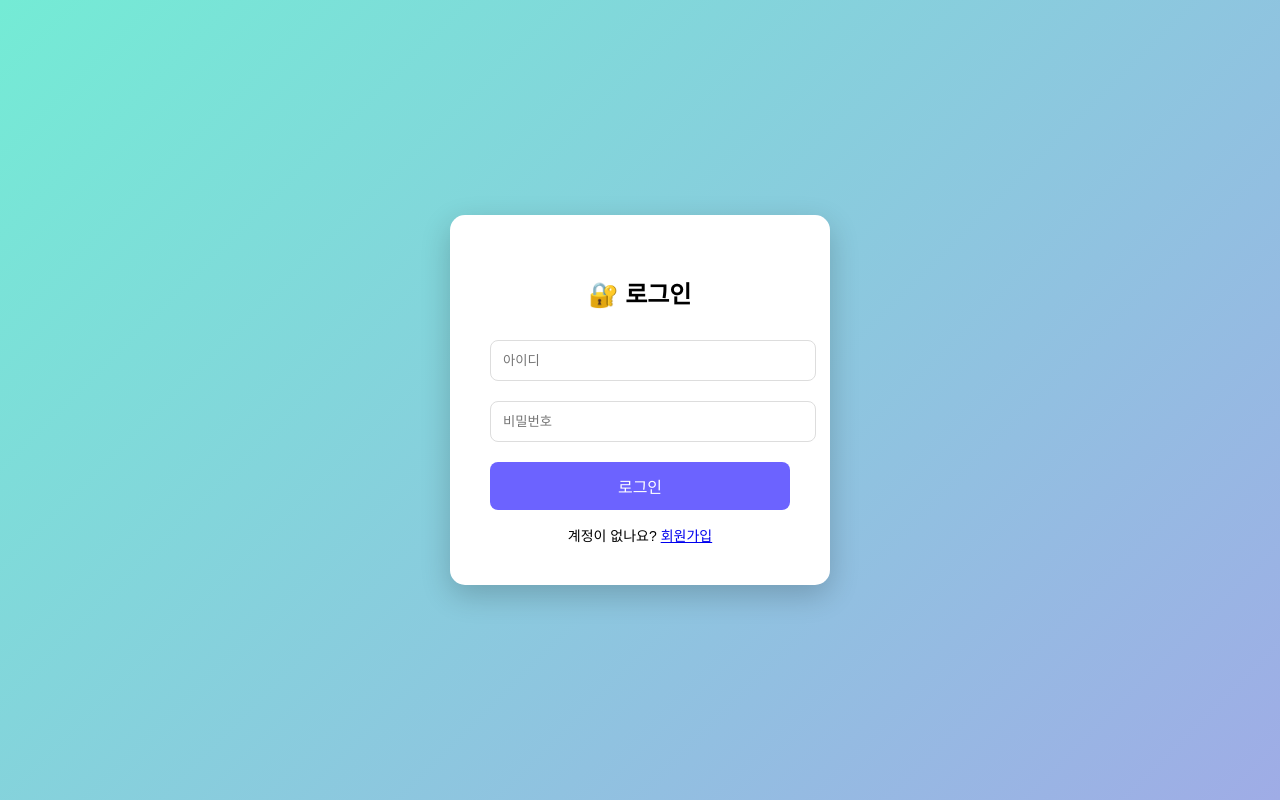
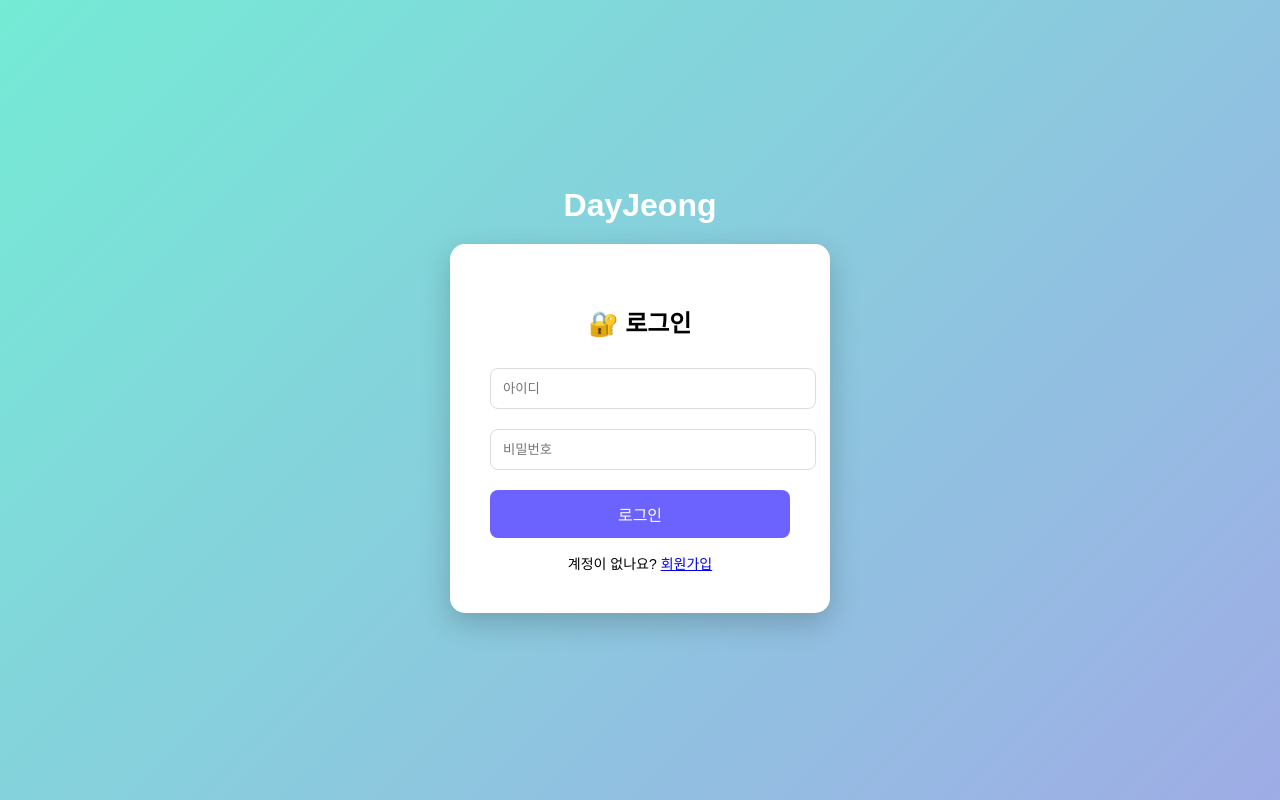
Before and after one commit to rightpleft/dayjeong, a Django app: page /login/ in a window 1280 px wide. Run offline with Django 4.2, Linux system fonts and the light colour scheme.

Commit message:
add logo to login page

```diff
--- a/user/templates/login.html
+++ b/user/templates/login.html
@@ -15,6 +15,19 @@ body {
     align-items:center;
 }
 
+/* 전체 박스 */
+.wrapper {
+    text-align:center;
+}
+
+/* 로고 */
+.logo {
+    font-size:32px;
+    font-weight:bold;
+    color:white;
+    margin-bottom:20px;
+}
+
 /* 카드 */
 .login-box {
     background:white;
@@ -22,12 +35,6 @@ body {
     border-radius:15px;
     width:300px;
     box-shadow:0 10px 30px rgba(0,0,0,0.2);
-    text-align:center;
-}
-
-/* 타이틀 */
-h2 {
-    margin-bottom:20px;
 }
 
 /* input */
@@ -56,7 +63,7 @@ button:hover {
     background:#574fd6;
 }
 
-/* 하단 링크 */
+/* 링크 */
 .link {
     margin-top:15px;
     font-size:14px;
@@ -65,6 +72,13 @@ button:hover {
 </head>
 
 <body>
+
+<div class="wrapper">
+
+    <!-- 🔥 로고 -->
+    <div class="logo">
+        DayJeong
+    </div>
 
     <div class="login-box">
         <h2>🔐 로그인</h2>
@@ -81,5 +95,7 @@ button:hover {
         </div>
     </div>
 
+</div>
+
 </body>
 </html>
```
Lines whose indentation alone changed are shown as unchanged.
